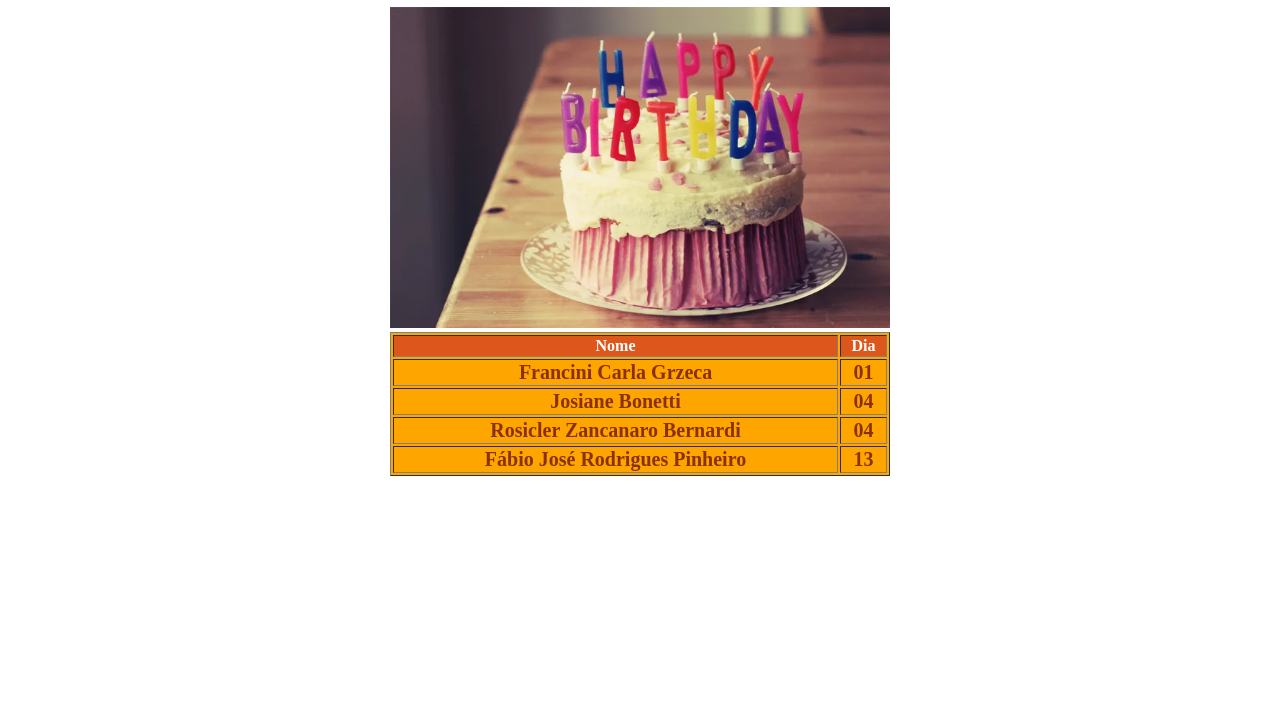
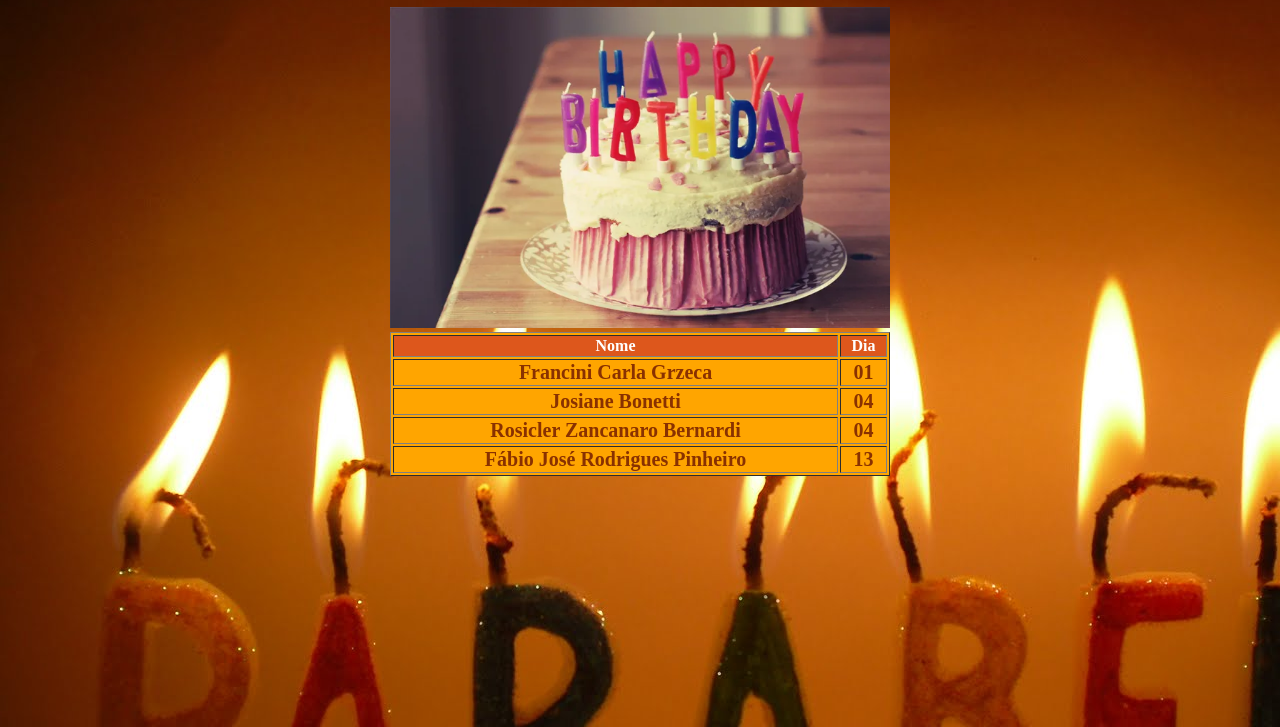
Before and after one commit to feng-the/Aniversario, a plain HTML site: page index.html in a window 1280 px wide. Shown: the part 73-800 px from the top of the page. Drawn offline with Linux system fonts and the light colour scheme; the site is published under a folder, as on GitHub Pages, so addresses that start at the root find nothing.

Commit message:
Update estilos.css

```diff
--- a/css/estilos.css
+++ b/css/estilos.css
@@ -3,7 +3,7 @@ body{
     max-width:100%;
     text-align:center;
     margin:auto;
-    background-image: url('/img/ParabensFundo.jpg');
+    background-image: url('../img/ParabensFundo.jpg');
     background-image:center;
 }
 h1{
```
